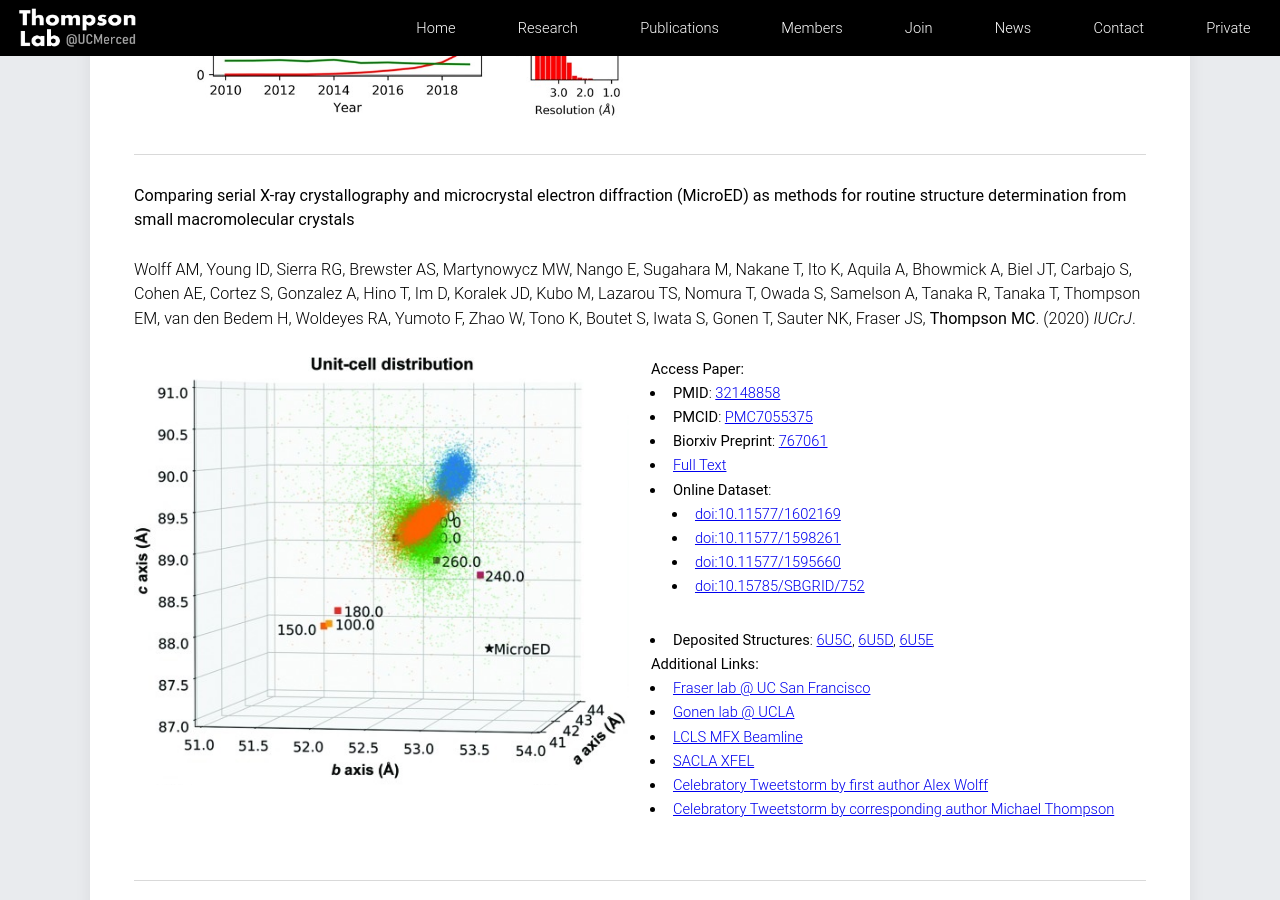
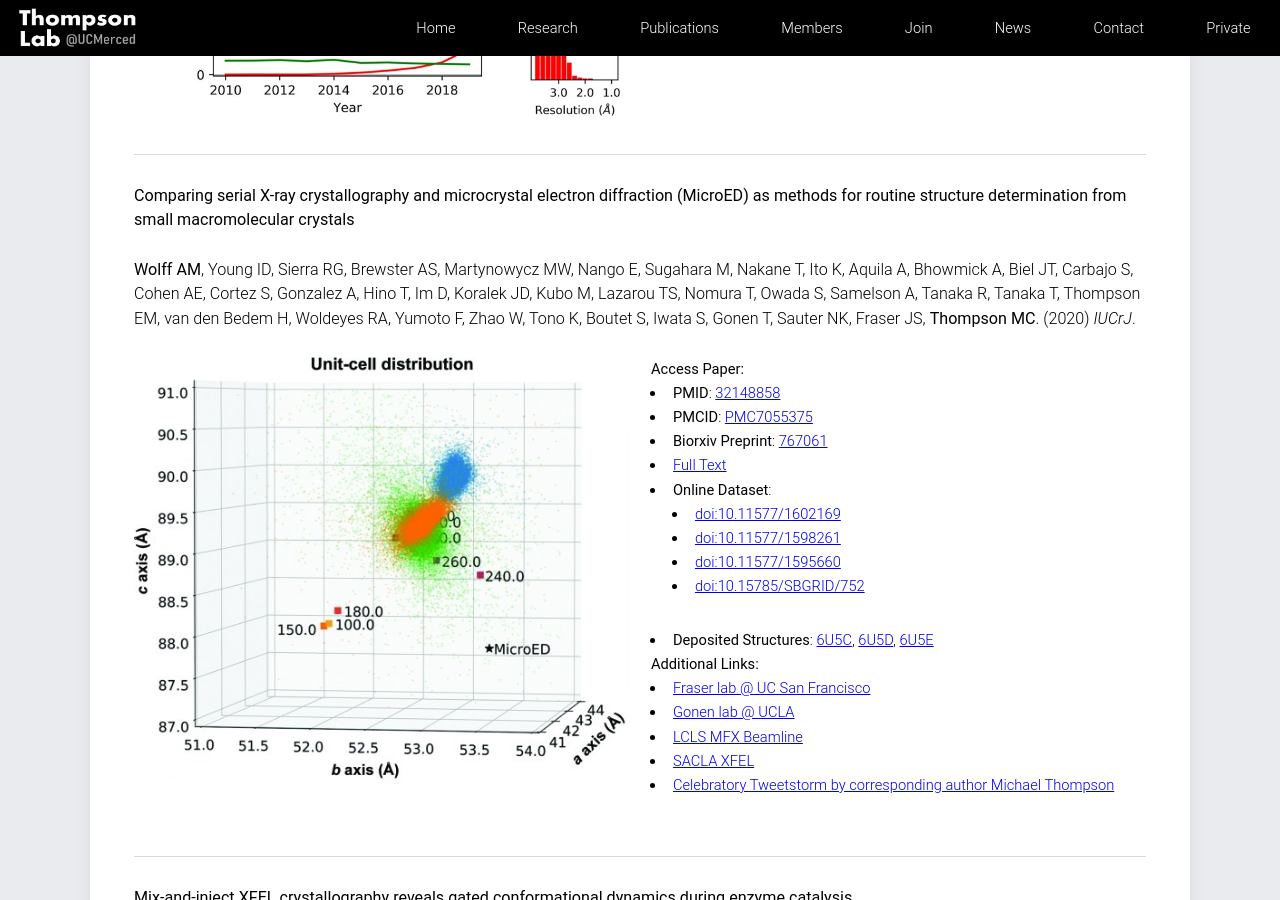
Before and after one commit to mthompson-lab/mthompson-lab.github.io, a Jekyll site: the page built from publications/index.html, in a window 1280 px wide and 900 px high, scrolled down 3598 px. Built offline with Jekyll 4.4.1, drawn with Linux system fonts in a browser that asks for light colours; some of the changed text lies outside the part shown.

Commit message:
bold "Wolff" in publications

```diff
--- a/_data/publications.yml
+++ b/_data/publications.yml
@@ -132,7 +132,7 @@
 
 
 - title: "**Comparing serial X-ray crystallography and microcrystal electron diffraction (MicroED) as methods for routine structure determination from small macromolecular crystals**"
-  citation: "Wolff AM, Young ID, Sierra RG, Brewster AS, Martynowycz MW, Nango E, Sugahara M, Nakane T, Ito K,
+  citation: "**Wolff AM**, Young ID, Sierra RG, Brewster AS, Martynowycz MW, Nango E, Sugahara M, Nakane T, Ito K,
 Aquila A, Bhowmick A, Biel JT, Carbajo S, Cohen AE, Cortez S, Gonzalez A, Hino T, Im D, Koralek JD, Kubo M,
 Lazarou TS, Nomura T, Owada S, Samelson A, Tanaka R, Tanaka T, Thompson EM, van den Bedem H, Woldeyes RA,
 Yumoto F, Zhao W, Tono K, Boutet S, Iwata S, Gonen T, Sauter NK, Fraser JS, **Thompson MC**. (2020) *IUCrJ*."
@@ -163,8 +163,6 @@ Yumoto F, Zhao W, Tono K, Boutet S, Iwata S, Gonen T, Sauter NK, Fraser JS, **Th
       url: https://lcls.slac.stanford.edu/instruments/mfx
     - name: SACLA XFEL
       url: http://xfel.riken.jp/eng/
-    - name: Celebratory Tweetstorm by first author Alex Wolff
-      url: https://twitter.com/LifeHasOrder/status/1172327493451145218
     - name: Celebratory Tweetstorm by corresponding author Michael Thompson
       url: https://twitter.com/mctucsf/status/1172334750205218816
 
@@ -214,7 +212,7 @@ Barlow KA, Ollikainen N, Jeon D, Kelly MJS, Fraser JS, Kortemme T. (2019) *Scien
       url: http://www.fraserlab.com/
 
 - title: "**Temperature-Jump Solution X-ray Scattering Reveals Distinct Motions in a Dynamic Enzyme**"
-  citation: "**Thompson MC**, Barad BA, Wolff AM, Cho HS, Schotte F, Schwarz DMC, Anfinrud P, Fraser JS. (2019) *Nature Chemistry*."
+  citation: "**Thompson MC**, Barad BA, **Wolff AM**, Cho HS, Schotte F, Schwarz DMC, Anfinrud P, Fraser JS. (2019) *Nature Chemistry*."
   date: 201810
   image: '/images/pub/thompson_2019.jpg'
   pmid: 31527847
```
